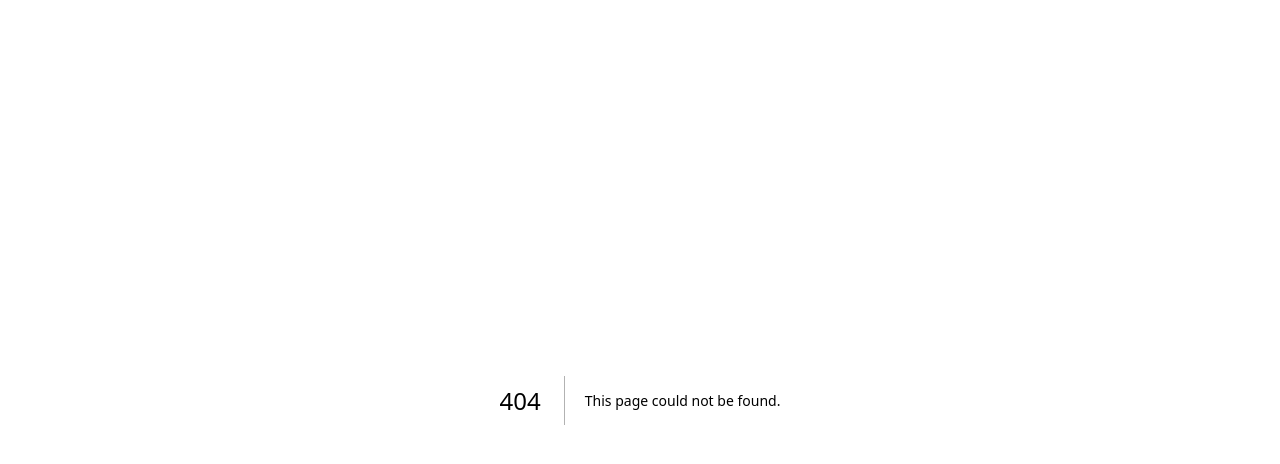
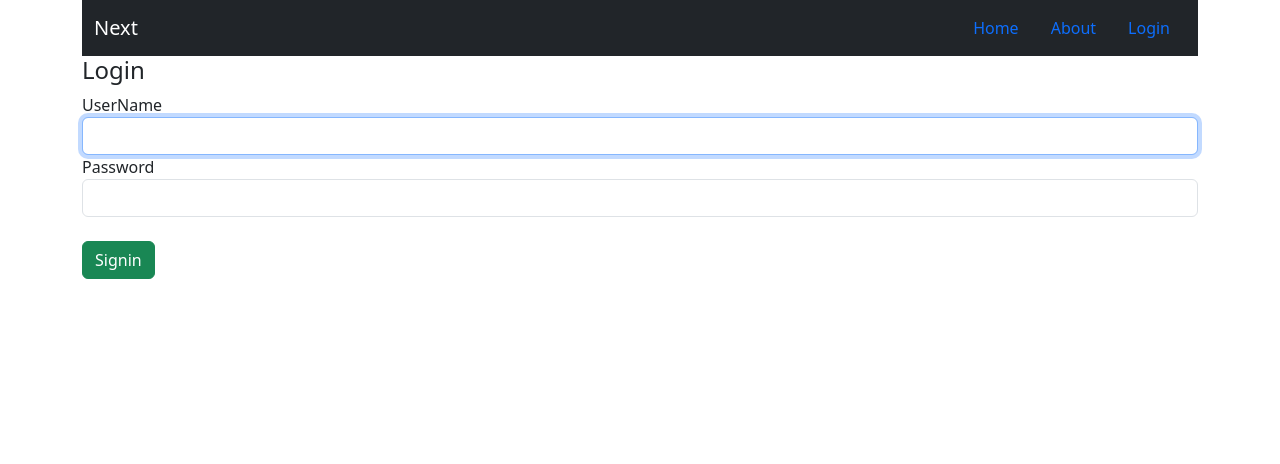
Before and after one commit to aniljos/Nextjs-Nov-19, a Next.js app in the folder the-awesome-app/: page /login in a window 1280 px wide. Before the commit this address had no page. Shown: the top 464 px of the page. Built offline with nearby package versions, Linux system fonts and the light colour scheme.

Commit message:
Day 2 session 1

```diff
--- a/the-awesome-app/next.config.mjs
+++ b/the-awesome-app/next.config.mjs
@@ -1,4 +1,7 @@
 /** @type {import('next').NextConfig} */
-const nextConfig = {};
+const nextConfig = {
+
+    reactStrictMode: true
+};
 
 export default nextConfig;
--- a/the-awesome-app/src/app/globals.css
+++ b/the-awesome-app/src/app/globals.css
@@ -1,42 +1 @@
-:root {
-  --background: #ffffff;
-  --foreground: #171717;
-}
-
-@media (prefers-color-scheme: dark) {
-  :root {
-    --background: #0a0a0a;
-    --foreground: #ededed;
-  }
-}
-
-html,
-body {
-  max-width: 100vw;
-  overflow-x: hidden;
-}
-
-body {
-  color: var(--foreground);
-  background: var(--background);
-  font-family: Arial, Helvetica, sans-serif;
-  -webkit-font-smoothing: antialiased;
-  -moz-osx-font-smoothing: grayscale;
-}
-
-* {
-  box-sizing: border-box;
-  padding: 0;
-  margin: 0;
-}
-
-a {
-  color: inherit;
-  text-decoration: none;
-}
-
-@media (prefers-color-scheme: dark) {
-  html {
-    color-scheme: dark;
-  }
-}
+@import "~bootstrap/dist/css/bootstrap.min.css";
--- a/the-awesome-app/src/app/layout.tsx
+++ b/the-awesome-app/src/app/layout.tsx
@@ -1,6 +1,7 @@
 import type { Metadata } from "next";
 import localFont from "next/font/local";
 import "./globals.css";
+import Link from "next/link";
 
 const geistSans = localFont({
   src: "./fonts/GeistVF.woff",
@@ -18,6 +19,8 @@ export const metadata: Metadata = {
   description: "Generated by create next app",
 };
 
+
+
 export default function RootLayout({
   children,
 }: Readonly<{
@@ -26,7 +29,27 @@ export default function RootLayout({
   return (
     <html lang="en">
       <body className={`${geistSans.variable} ${geistMono.variable}`}>
-        {children}
+        <div className="container">
+          <nav className="navbar navbar-dark bg-dark">
+            <div className="container-fluid">
+              <Link className="navbar-brand" href="/">Next</Link>
+              <ul className="nav">
+                <li className="nav-item">
+                  <Link className="nav-link " href="/">Home</Link>
+                </li>
+                <li className="nav-item">
+                  <Link className="nav-link" href="/about">About</Link>
+                </li>
+                <li className="nav-item">
+                  <Link className="nav-link" href="/login">Login</Link>
+                </li>
+              </ul>
+            </div>
+          </nav>
+          <main>
+            {children}
+          </main>
+        </div>
       </body>
     </html>
   );
--- /dev/null
+++ b/the-awesome-app/src/app/login/page.tsx
@@ -0,0 +1,57 @@
+'use client'
+import { useEffect, useRef, useState } from "react";
+
+function LoginPage(){
+
+
+    const nameInputRef = useRef<HTMLInputElement>(null);
+    const [name, setName] = useState("");
+    const [password, setPassword] = useState("");
+    const [errorMessage, setErrorMessage] = useState("");
+
+    useEffect(() => {
+
+        nameInputRef.current?.focus();
+
+    }, [])
+
+    function handleSignin(){
+
+        if(name && password){
+            //API call to validate the credentials
+            setErrorMessage("");
+        }
+        else{
+
+            //display an error message
+            //alert("Enter the credentials");
+            setErrorMessage("Enter the credentials");
+        }
+
+    }
+
+    return (
+        <div>
+            <h4>Login</h4>
+
+            {errorMessage ?  <div className="alert alert-danger">{errorMessage}</div> : null }
+
+            <div className="form-group">
+                <label htmlFor="name">UserName</label>
+                <input className="form-control" id="name" ref={nameInputRef} value={name} onChange={e => setName(e.target.value)}/>
+            </div>
+
+            <div className="form-group">
+                <label htmlFor="password">Password</label>
+                <input className="form-control" id="password" type="password" value={password} onChange={e => setPassword(e.target.value)}/>
+            </div>
+
+            <br/>
+
+            <button className="btn btn-success" onClick={handleSignin}>Signin</button>
+
+        </div>
+    )
+}
+
+export default LoginPage;
--- a/the-awesome-app/src/components/Message.tsx
+++ b/the-awesome-app/src/components/Message.tsx
@@ -13,6 +13,11 @@ function Message(props: MessageProps){
     useEffect(() => {
 
         console.log("Message Component: use effect on component mount");
+
+        return () => {
+
+            console.log("Message Component: use effect on component unmount");
+        }
 
     }, [])
 
```
Also changed, not shown: the-awesome-app/package.json (+5 -4 lines), the-awesome-app/src/app/about/page.tsx (added, +11 -0 lines), the-awesome-app/src/components/Counter.tsx (+5 -3 lines), 2 other files (tests, documents, lock files or other folders).
